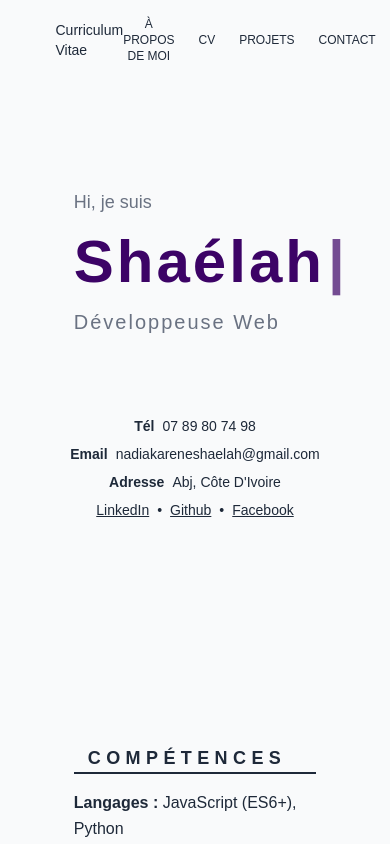
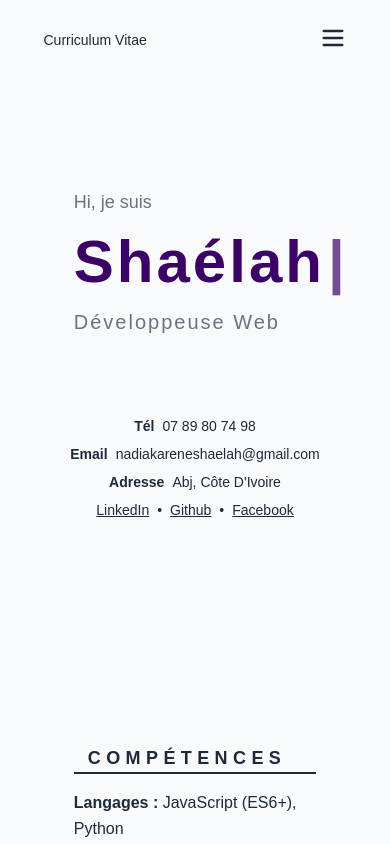
Before and after one commit to shaelahzebato/Dya_Portfolio, a Next.js app: page / in a window 390 px wide. Shown: the top 844 px of the page. Built offline with nearby package versions, Linux system fonts and the light colour scheme.

Commit message:
Gestion du responsive

```diff
--- a/src/app/components/Navbar.jsx
+++ b/src/app/components/Navbar.jsx
@@ -1,5 +1,8 @@
 "use client"
+import { Menu, X } from "lucide-react";
 import Link from "next/link";
+import { useState } from "react";
+import { motion } from "framer-motion";
 
 function Navbar() {
 
@@ -7,8 +10,11 @@ function Navbar() {
         document.getElementById(id).scrollIntoView({ behavior: "smooth" });
     };
 
+    const [isOpen, setIsOpen] = useState(false)
+
     return (
-        <nav className='w-full h-14 flex items-center justify-between px-3 bg-gray-50 text-gray-800'>
+        <div className="">
+            <nav className='max-sm:hidden w-full h-14 flex items-center justify-between px-3 bg-gray-50 text-gray-800'>
                 <Link href="/" className="text-sm">
                     Curriculum Vitae
                 </Link>
@@ -35,6 +41,29 @@ function Navbar() {
                     </li>
                 </ul>
             </nav>
+
+            <nav className="min-sm:hidden w-full h-14 flex items-center justify-between bg-gray-50 text-gray-800">
+                <Link href="/" className="text-sm">
+                    Curriculum Vitae
+                </Link>
+                <ul className="flex items-center gap-6 text-xs">
+                    <li>
+                        <button onClick={() => setIsOpen(!isOpen)} className="uppercase hover:text-purple-300 transition">
+                            {isOpen ? <X size={28} /> : <Menu size={28} />}
+                        </button>
+                    </li>
+                </ul>
+                {isOpen && (
+                    <motion.div initial={{ opacity: 0, x: "100%" }} animate={{ opacity: 1, x: 0 }} exit={{ opacity: 0, x: "100%" }} className="fixed top-14 right-0 w-[95%] z-50 h-screen bg-gray-100 shadow-lg flex flex-col items-center gap-6 py-10 md:hidden" >
+                        {["about", "cv", "projects", "contact"].map((section) => (
+                            <button key={section} onClick={() => scrollToSection(section)} className="uppercase text-xs hover:text-purple-500 transition" >
+                                {section === "about" ? "À propos de moi" : section.toUpperCase()}
+                            </button>
+                        ))}
+                    </motion.div>
+                )}
+            </nav>
+        </div>
     )
 }
 
```
Lines whose indentation alone changed are shown as unchanged.
